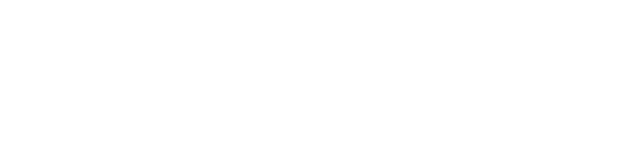
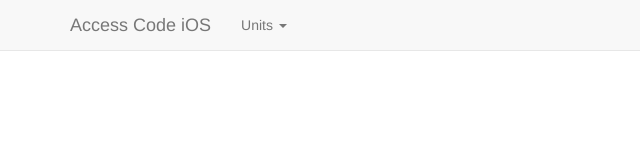
Before and after one commit to benstone1/accesscode-2-2.github.io, a plain HTML site: page units/three.html in a window 1280 px wide. Shown: the whole page, without its empty margins (0-640 px from the left). Drawn offline with Linux system fonts and the light colour scheme.

Commit message:
add nav and change header

```diff
--- a/units/three.html
+++ b/units/three.html
@@ -8,5 +8,29 @@
   <script src="../js/bootstrap.min.js"></script>
 </head>
 <body>
+
+  <!-- nav -->
+  <nav class="navbar navbar-default navbar-static-top">
+    <div class="container">
+      <div class="navbar-header">
+        <a class="navbar-brand" href="/">Access Code iOS</a>
+      </div>
+      <div id="navbar" class="navbar-collapse collapse">
+        <ul class="nav navbar-nav">
+          <li class="dropdown">
+            <a href="#" class="dropdown-toggle" data-toggle="dropdown" role="button" aria-haspopup="true" aria-expanded="false">Units <span class="caret"></span></a>
+            <ul class="dropdown-menu">
+              <li><a href="/units/zero.html">Unit 0</a></li>
+              <li><a href="/units/one.html">Unit 1</a></li>
+              <li><a href="/units/two.html">Unit 2</a></li>
+              <li><a href="/units/three.html">Unit 3</a></li>
+            </ul>
+          </li>
+        </ul>
+      </div> <!--/.nav-collapse -->
+    </div>
+  </nav>
+  <!-- /nav -->
+
 </body>
 </html>
```
Also changed, not shown: units/zero.html (+1 -1 lines).
